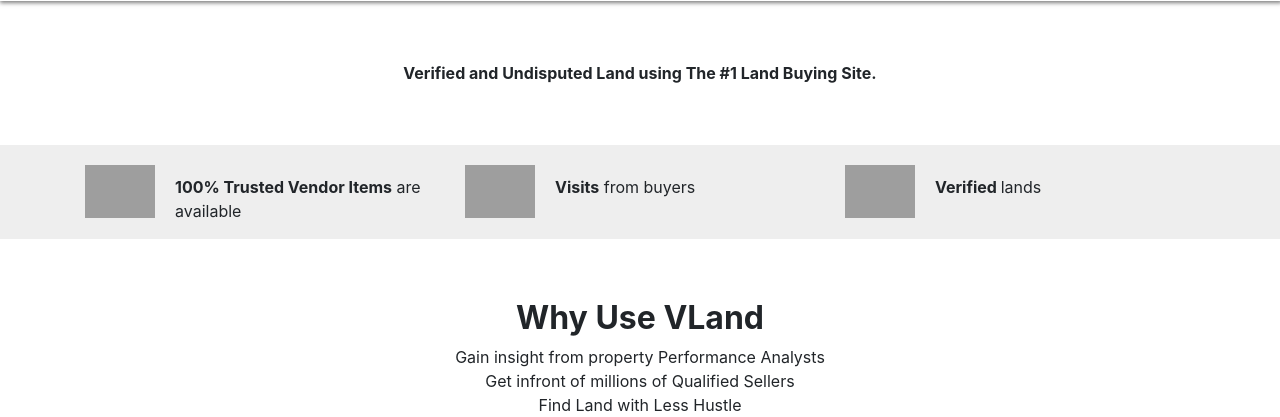
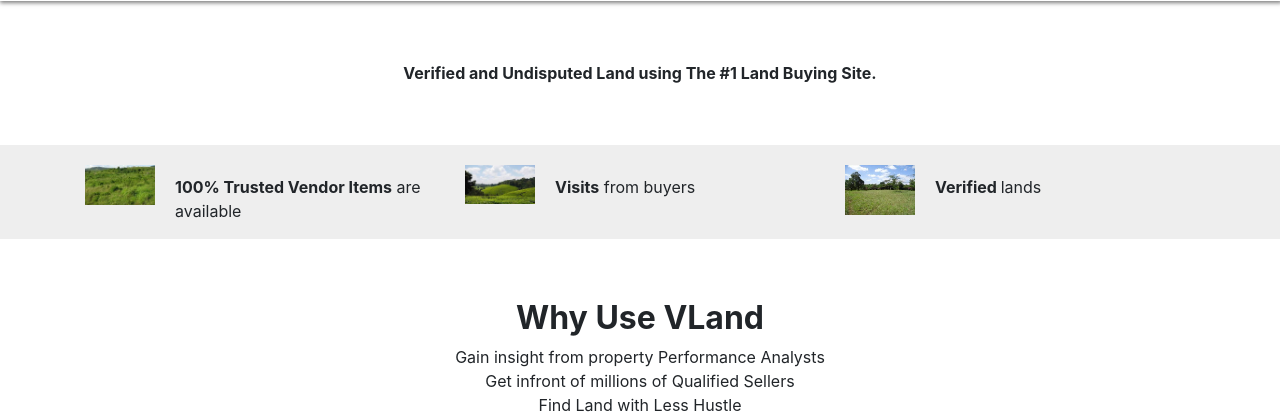
Before and after one commit to Justus446/Blockchain-python-Flask, a Flask app: page / in a window 1280 px wide. Shown: the part 676-1093 px from the top of the page. Run offline with Flask 2, Linux system fonts and the light colour scheme; some libraries are stand-ins or nearby versions; grey boxes are pictures that could not be loaded.

Commit message:
separation of web and block chain static files

```diff
--- a/Blockchain.py
+++ b/Blockchain.py
@@ -1,5 +1,6 @@
 from time import time
 from hashlib import sha256
+import json
 
 
 
--- a/static/stylee.css
+++ b/static/stylee.css
@@ -1,5 +1,5 @@
 body{
-    background: url("pic1.jpg");
+    background: url("pic4.jpg");
     background-size:cover;
     background-repeat: no-repeat;
     margin: 0;
@@ -64,7 +64,7 @@
     color: #fff;
     font-size: 16px;
     font-family: Arial;
-    background: #ff267e;
+    background: #007bff ;
     cursor: pointer;
     border-radius: 20px;
 }
--- a/static/styles.css
+++ b/static/styles.css
@@ -68,7 +68,7 @@
 
 .box input[type = "submit"]{
     border: 0;
-    background: none;
+    background:#007bff;;
     display: block;
     margin: 20px auto;
     text-align: center;
--- a/templates/login.html
+++ b/templates/login.html
@@ -26,7 +26,7 @@
             <input type="text" name="username" placeholder="Enter VerifierID">
             <input type="password" name="password" placeholder="Enter password">
             <input type="submit" name="login" placeholder="LogIn">
-            <a href="#">Forget Password</a>
+            <a href="#">Forgot Password</a>
         </form>
     </div>
 </body>
--- a/templates/main.html
+++ b/templates/main.html
@@ -42,21 +42,21 @@
             <div class="row">
 
                 <div class="col-md-4 feature-box">
-                    <img src="100.png">
+                    <img src="{{url_for('static', filename='land2.jpg')}}">
                     <div class="feature-text">
                         <p><b>100% Trusted Vendor Items</b> are available</p>
                     </div><!--end feature-text-->
                 </div><!--End feature-box-->
 
                 <div class="col-md-4 feature-box">
-                    <img src="half.png">
+                    <img src="{{url_for('static', filename='pic1.jpg')}}">
                     <div class="feature-text">
                         <p><b>Visits</b> from buyers</p>
                     </div><!--end feature-text-->
                 </div><!--End feature-box-->
 
                 <div class="col-md-4 feature-box">
-                    <img src="verified.jpeg">
+                    <img src="{{url_for('static', filename='download.jpeg')}}">
                     <div class="feature-text">
                         <p><b>Verified </b> lands</p>
                     </div><!--end feature-text-->
```
